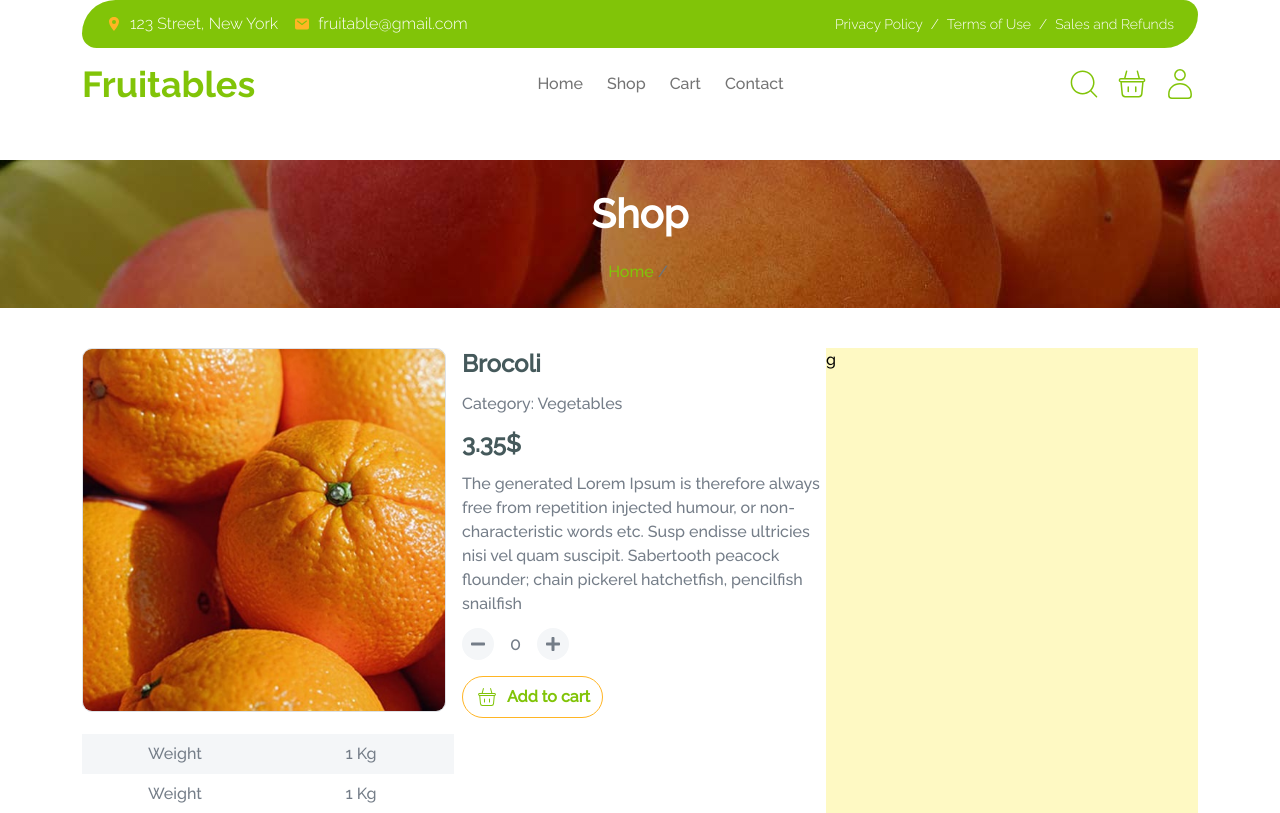
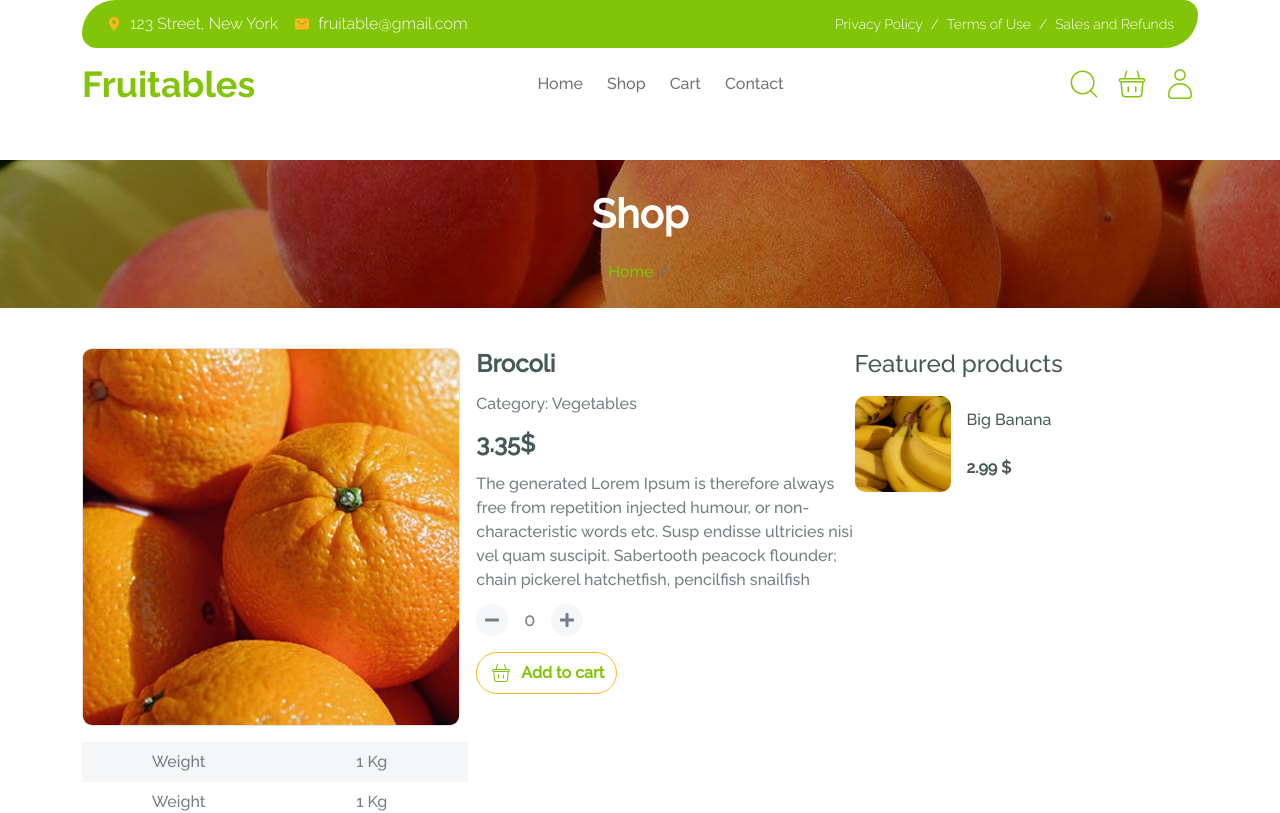
Before and after one commit to dosepehr/fruitables, a Next.js app: page /shop/1 in a window 1280 px wide. Shown: the top 813 px of the page. Built offline with nearby package versions, Linux system fonts and the light colour scheme.

Commit message:
add featuredProducts component

```diff
--- /dev/null
+++ b/src/components/templates/shop-[id]/FeaturedProducts/FeaturedProducts.tsx
@@ -0,0 +1,25 @@
+import React from "react";
+import Image from "next/image";
+
+const FeaturedProducts = () => {
+  return (
+    <div className="flex flex-col gap-y-4 mt-4">
+      <div className="flex gap-x-4">
+        <Image
+          className="h-24 w-24 rounded-[0.625rem]"
+          width={1000}
+          height={1000}
+          alt=""
+          src="/images/best-product-3.jpg"
+        />
+        <div className="flex flex-col justify-around">
+          <p className="text-darkGray">Big Banana</p>
+          <p className="text-darkGray font-semibold">2.99 $</p>
+        </div>
+      </div>
+
+    </div>
+  );
+};
+
+export default FeaturedProducts;
--- a/src/pages/shop/[id].tsx
+++ b/src/pages/shop/[id].tsx
@@ -6,6 +6,7 @@ import Layout from "@/components/modules/Layout/Layout";
 import Table from "@/components/templates/shop-[id]/Table/Table";
 import ProductCounter from "@/components/templates/shop-[id]/ProductCounter/ProductCounter";
 import AddToCartBtn from "@/components/templates/index/products/components/AddToCartBtn";
+import FeaturedProducts from "@/components/templates/shop-[id]/FeaturedProducts/FeaturedProducts";
 
 const Product = () => {
   const router = useRouter();
@@ -22,7 +23,7 @@ const Product = () => {
       <Breadcrumb href="" text="" />
       <Layout>
         <div className="flex flex-col lg:flex-row">
-          <div className="flex flex-col gap-4 lg:w-2/3 lg:flex-row">
+          <div className="flex flex-col gap-4 lg:w-2/3 xl:w-3/4 lg:flex-row">
             <div className="flex flex-col gap-4">
               <div className="flex flex-col gap-4 lg:flex-row">
                 <div className="lg:w-1/2">
@@ -62,7 +63,10 @@ const Product = () => {
               <Table />
             </div>
           </div>
-          <div className="bg-yellow-100 lg:w-1/3">g</div>
+          <div className="lg:w-1/3 xl:1/4">
+            <p className="mt-4 lg:mt-0 text-2xl text-darkGray" >Featured products</p>
+            <FeaturedProducts />
+          </div>
         </div>
       </Layout>
     </>
```
